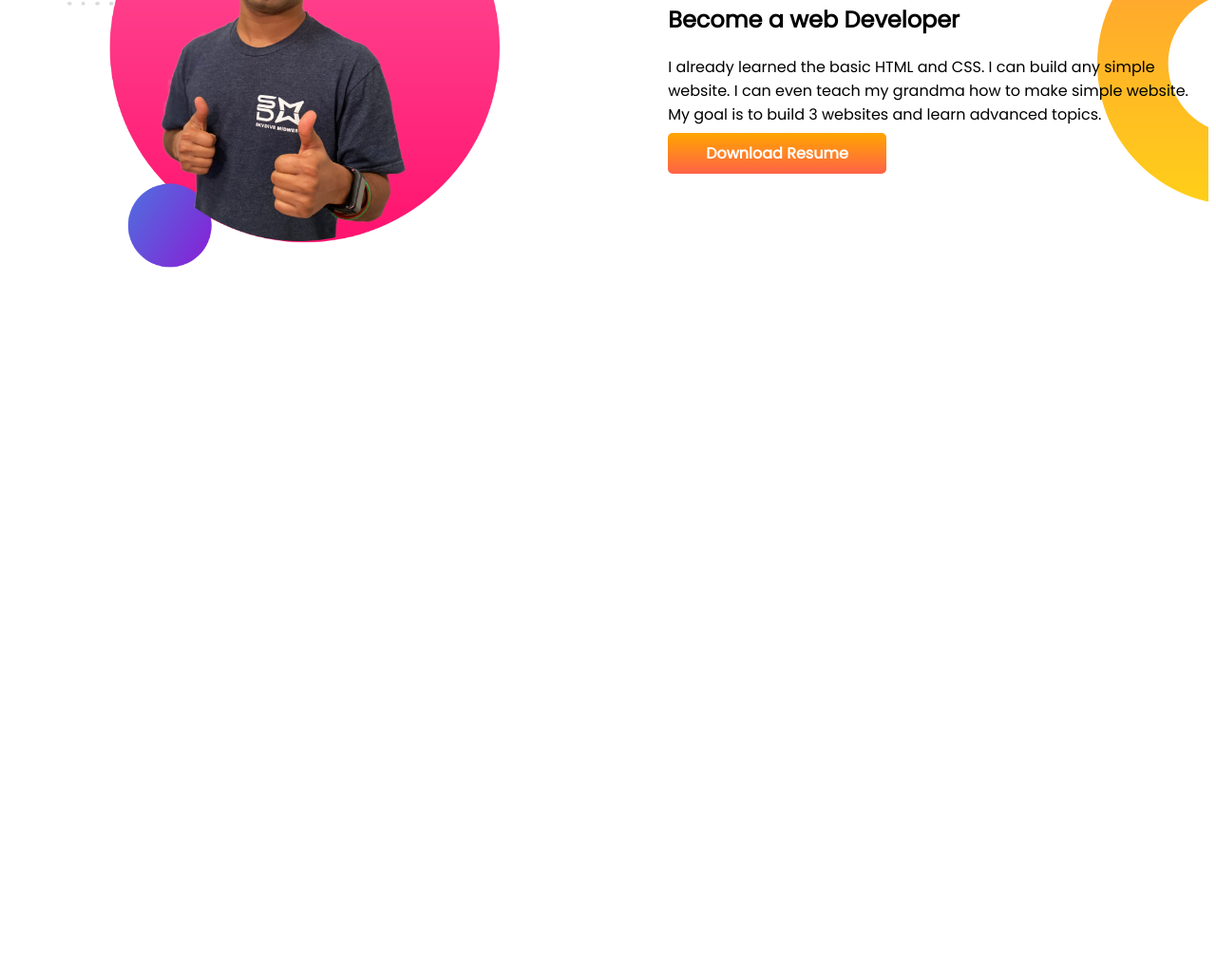
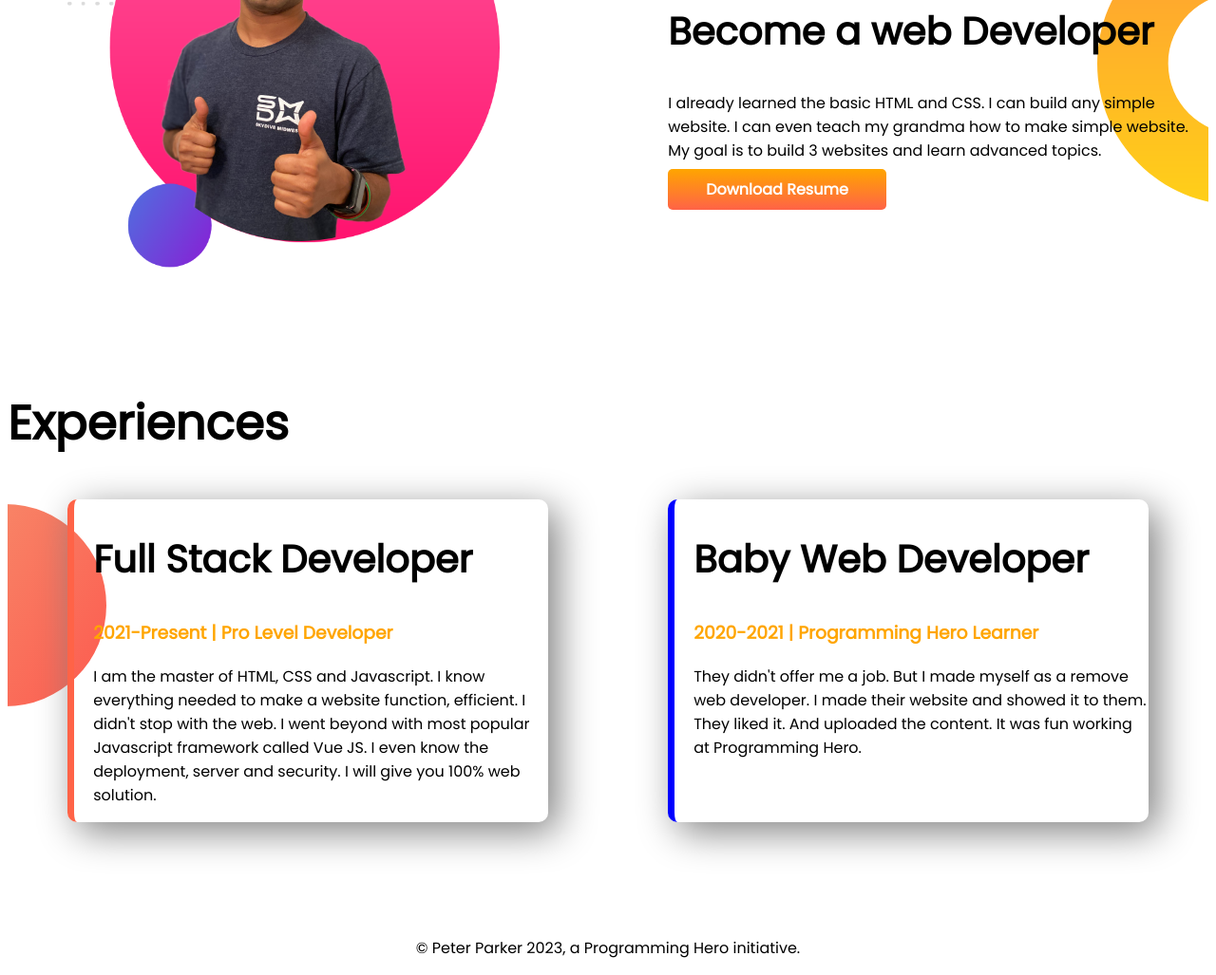
Before and after one commit to shamadul11/developer-portfolio, a plain HTML site: page index.html in a window 1280 px wide. Shown: the part 746-1773 px from the top of the page at 95% size. Before the commit the page ends 1155 px from the top, so only its background shows below. Drawn offline with Linux system fonts and the light colour scheme.

Commit message:
style border and added footer

```diff
--- a/index.html
+++ b/index.html
@@ -13,7 +13,7 @@
 </head>
 
 <body>
-    <section class="Top-banner">
+    <section class="Top-banner flexible-container">
         <div class="half-width">
             <h1>Welcome To</h1>
             <h1><span class="orange-color">Jack Sparrow</span> World!</h1>
@@ -29,7 +29,7 @@
 
     </section>
 
-    <section class="dream-big">
+    <section class="dream-big flexible-container">
         <div class="half-width"> <img src="images/jhankar2.png" alt=""></div>
 
         <div class="half-width">
@@ -42,6 +42,31 @@
         </div>
     </section>
 
+    <section class="experience-area">
+        <h1>Experiences </h1>
+        <div class="flexible-container">
+            <div id="full-stack-developer" class="experience-item">
+                <h2> Full Stack Developer </h2>
+                <h3 class="orange-color">2021-Present | Pro Level Developer</h3>
+                <p>I am the master of HTML, CSS and Javascript. I know everything needed to make a website function,
+                    efficient. I didn't stop with the web. I went beyond with most popular Javascript framework called
+                    Vue
+                    JS. I even know the deployment, server and security. I will give you 100% web solution.</p>
+            </div>
+
+            <div id="baby-web-developer" class="experience-item">
+                <h2>Baby Web Developer </h2>
+                <h3 class="orange-color">2020-2021 | Programming Hero Learner</h3>
+                <p>They didn't offer me a job. But I made myself as a remove web developer. I made their website and
+                    showed
+                    it to them. They liked it. And uploaded the content. It was fun working at Programming Hero.</p>
+            </div>
+        </div>
+    </section>
+
 </body>
+<footer>
+    <p>© Peter Parker 2023, a Programming Hero initiative.</p>
+</footer>
 
 </html>
--- a/style.css
+++ b/style.css
@@ -7,11 +7,15 @@ h1 {
     font-size: 50px;
 }
 
+h2 {
+    font-size: 40px;
+}
+
 .orange-color {
     color: orange;
 }
 
-section {
+.flexible-container {
     display: flex;
     margin-bottom: 120px;
 }
@@ -19,6 +23,7 @@ section {
 .half-width {
     width: 50%;
     padding-left: 5%;
+
 }
 
 .half-width img {
@@ -44,3 +49,31 @@ section {
     background-repeat: no-repeat;
     background-position: right;
 }
+
+.experience-area {
+    background-image: url(images/exp-bg.png);
+    background-repeat: no-repeat;
+    background-position: left;
+
+}
+
+.experience-item {
+    box-shadow: 10px 10px 40px gray;
+    width: 40%;
+    margin-left: 5%;
+    margin-right: 5%;
+    padding-left: 20px;
+    border-radius: 10px;
+}
+
+#full-stack-developer {
+    border-left: 7px solid tomato;
+}
+
+#baby-web-developer {
+    border-left: 7px solid blue;
+}
+
+footer p {
+    text-align: center;
+}
```
